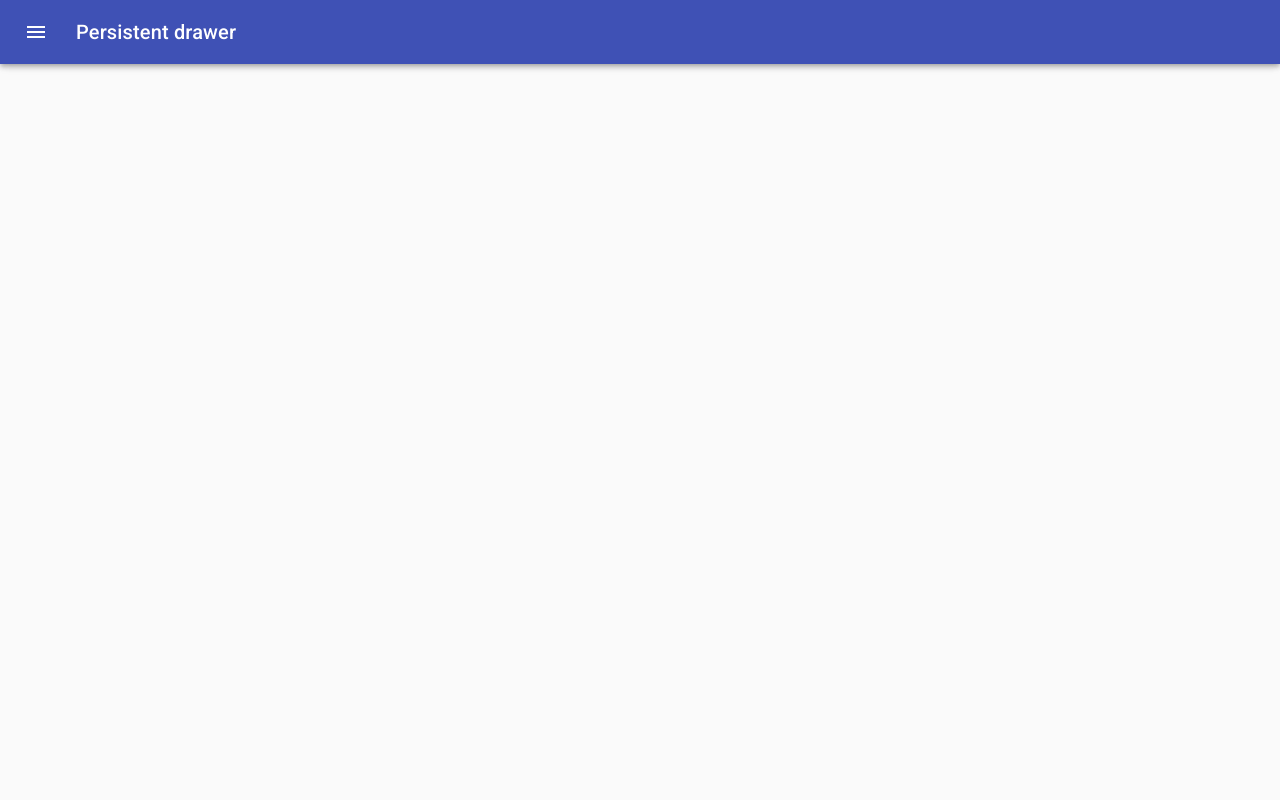
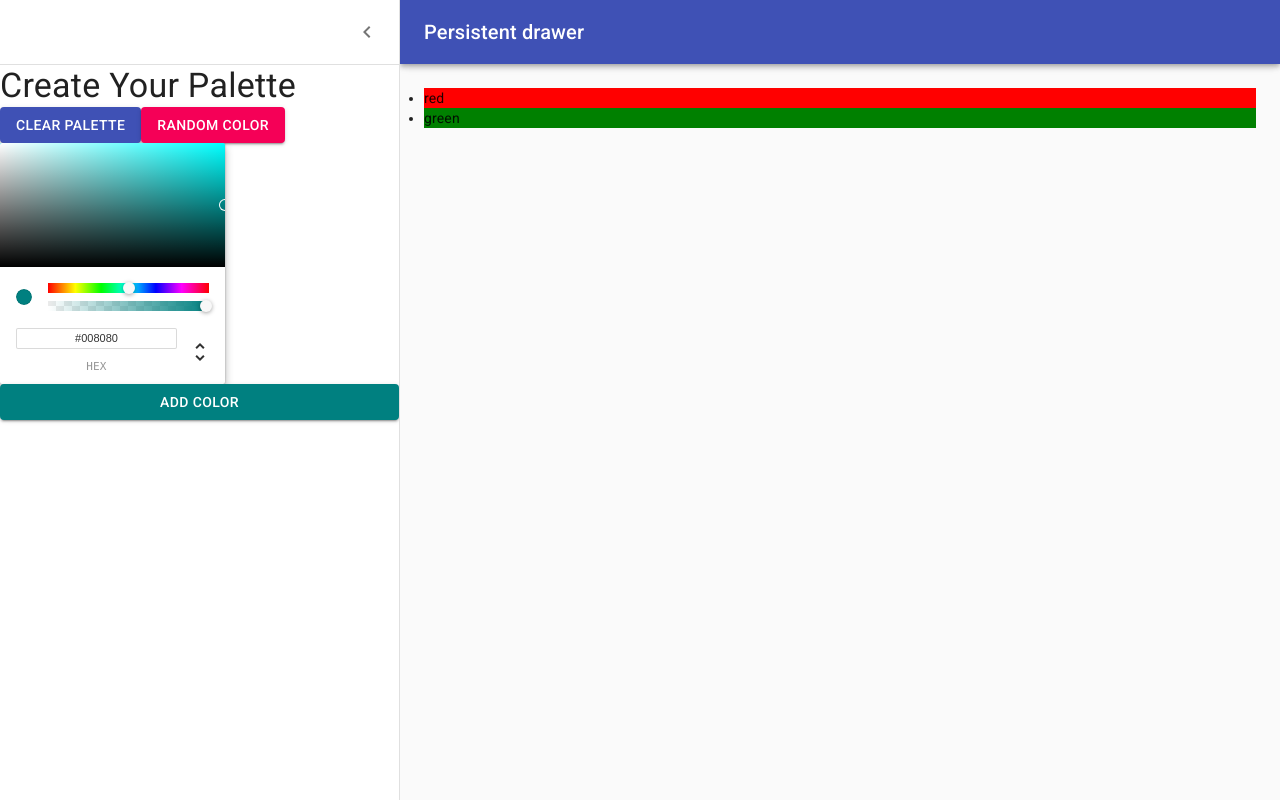
Before and after one commit to sachinjachak2001/color-app, a React (Create React App) app: page /palette/new in a window 1280 px wide. Built offline with nearby package versions, Linux system fonts and the light colour scheme.

Commit message:
connect colorpicket to button

```diff
--- a/package.json
+++ b/package.json
@@ -17,7 +17,7 @@
     "react-copy-to-clipboard": "^5.0.3",
     "react-dom": "^17.0.2",
     "react-router-dom": "^5.2.0",
-    "react-scripts": "4.0.3",
+    "react-scripts": "^1.1.5",
     "web-vitals": "^1.1.2"
   },
   "scripts": {
--- a/src/PaletteForm.js
+++ b/src/PaletteForm.js
@@ -10,7 +10,7 @@
 import IconButton from "@material-ui/core/IconButton";
 import MenuIcon from "@material-ui/icons/Menu";
 import ChevronLeftIcon from "@material-ui/icons/ChevronLeft";
-import { Button } from "@material-ui/core";
+import { Button, colors } from "@material-ui/core";
 import { ChromePicker } from "react-color";
 
 const drawerWidth = 400;
@@ -73,9 +73,17 @@
 });
 
 class PaletteForm extends Component {
-  state = {
-    open: false,
-  };
+  constructor(props) {
+    super(props);
+    this.state = {
+      open: true,
+      currentColor: "teal",
+      colors: ["red", "green"],
+    };
+    this.updateCurrentColor = this.updateCurrentColor.bind(this);
+    this.addNewColor = this.addNewColor.bind(this);
+  }
+
   handleDrawerOpen = () => {
     this.setState({ open: true });
   };
@@ -83,10 +91,21 @@
   handleDrawerClose = () => {
     this.setState({ open: false });
   };
+
+  updateCurrentColor(newColor) {
+    this.setState({
+      currentColor: newColor.hex,
+    });
+  }
+  addNewColor() {
+    this.setState({
+      colors: [...this.state.colors, this.state.currentColor],
+    });
+  }
   render() {
     const { classes, theme } = this.props;
-    const { open } = this.state;
-    const { handleDrawerOpen, handleDrawerClose } = this;
+    const { open, currentColor } = this.state;
+    const { handleDrawerOpen, handleDrawerClose, updateCurrentColor } = this;
     return (
       <div className={classes.root}>
         <CssBaseline />
@@ -136,10 +155,16 @@
             </Button>
           </div>
           <ChromePicker
-            color="purple"
-            onChangeComplete={(newColor) => console.log(newColor)}
+            color={currentColor}
+            onChangeComplete={updateCurrentColor}
           />
-          <Button variant="contained" color="primary">
+
+          <Button
+            variant="contained"
+            color="primary"
+            style={{ backgroundColor: currentColor }}
+            onClick={this.addNewColor}
+          >
             ADD COLOR
           </Button>
         </Drawer>
@@ -149,6 +174,11 @@
           })}
         >
           <div className={classes.drawerHeader} />
+          <ul>
+            {this.state.colors.map((color) => (
+              <li style={{ backgroundColor: color }}>{color}</li>
+            ))}
+          </ul>
         </main>
       </div>
     );
```
Also changed, not shown: 1 other file (tests, documents, lock files or other folders).
